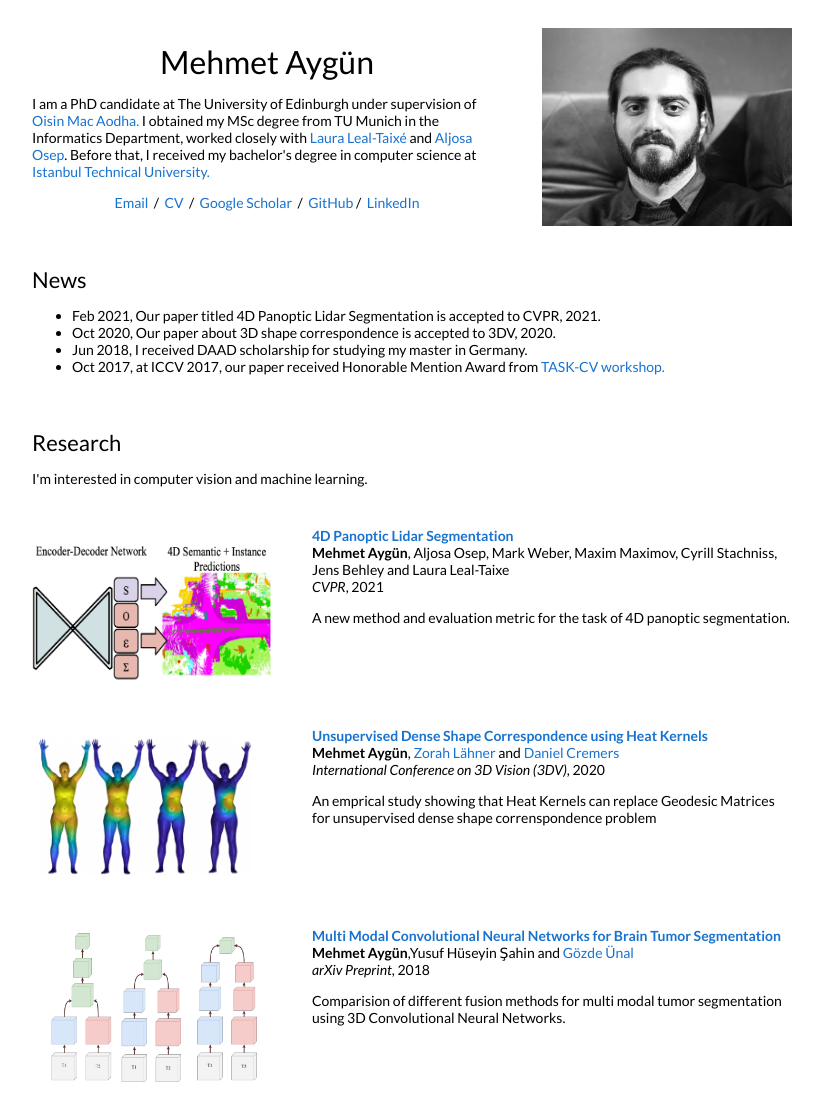
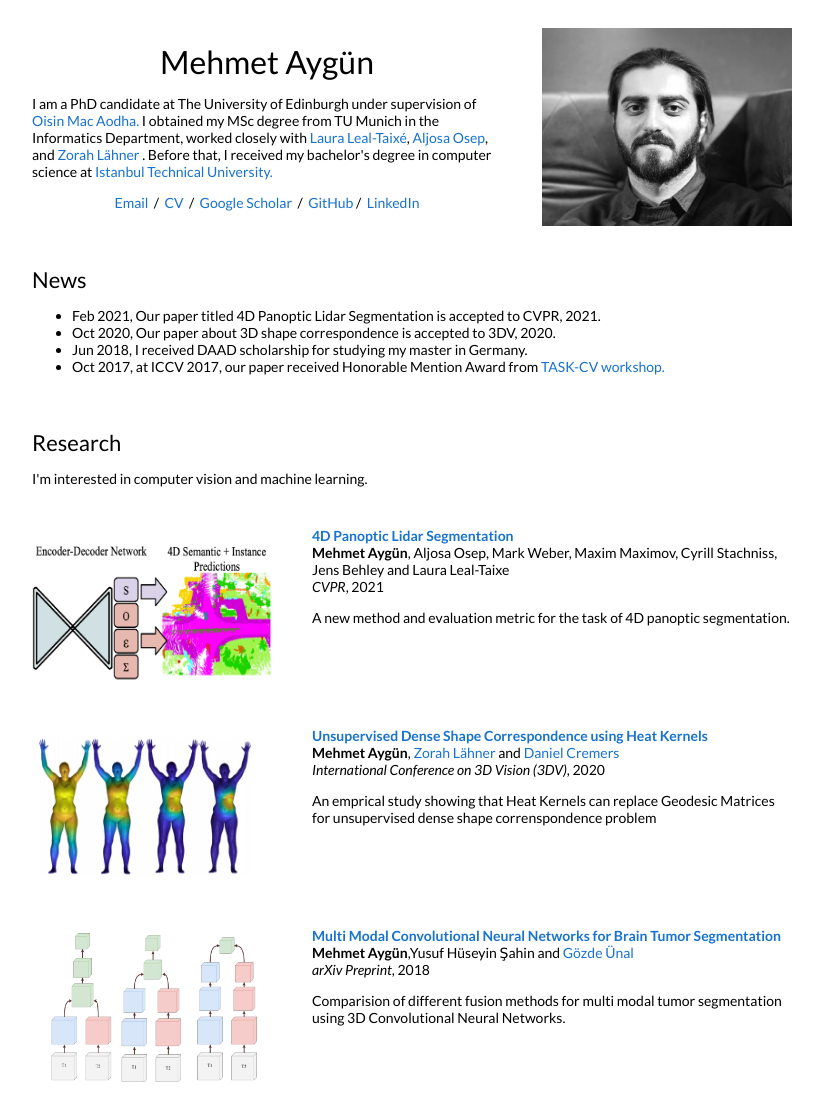
Before and after one commit to MehmetAygun/mehmetaygun.github.io, a plain HTML site: page index.html in a window 1280 px wide. Shown: the top 1100 px of the page, without its empty margins (228-1051 px from the left). Drawn offline with Linux system fonts and the light colour scheme.

Commit message:
Update index.html

```diff
--- a/index.html
+++ b/index.html
@@ -79,7 +79,10 @@
           </p>
         <p>
          I am a PhD candidate at The University of Edinburgh under supervision of <a href="http://oisin.info">Oisin Mac Aodha.</a>
-        I obtained my MSc degree from TU Munich in the Informatics Department, worked closely with <a href="https://dvl.in.tum.de/team/lealtaixe/">Laura Leal-Taixé</a> and <a href="https://dvl.in.tum.de/team/osep/">Aljosa Osep</a>. Before that, I received my bachelor's degree in computer science at <a href="http://www.itu.edu.tr/">Istanbul Technical University.<br>
+        I obtained my MSc degree from TU Munich in the Informatics Department, worked closely with <a href="https://dvl.in.tum.de/team/lealtaixe/">
+          Laura Leal-Taixé</a>, <a href="https://dvl.in.tum.de/team/osep/">Aljosa Osep</a>, and <a href="https://zorah.github.io/">Zorah Lähner
+</a>. Before that, I received my bachelor's degree in computer science
+          at <a href="http://www.itu.edu.tr/">Istanbul Technical University.<br>
         </p>
         <p align=center>
           <a href="mailto:removethisifyouarehuman-m.aygun@sms.ed.ac.uk">Email</a> &nbsp/&nbsp
```
